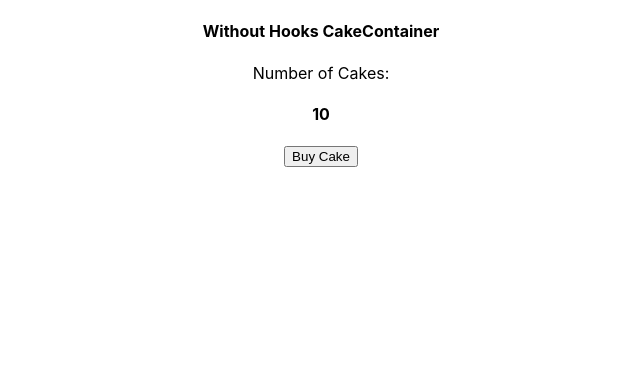
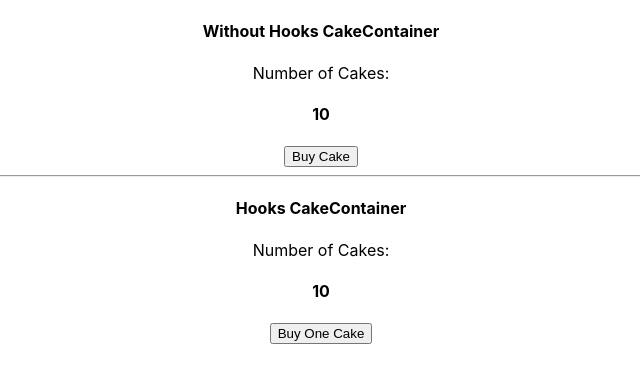
Before and after one commit to AmanKamani/react-topics, a React (Create React App) app: page / in a window 1280 px wide. Shown: the top 382 px of the page, without its empty margins (319-959 px from the left). Built offline with nearby package versions, Linux system fonts and the light colour scheme.

Commit message:
ReactRedux With Hooks:
- Created HooksCakeContainer component.
- To consume the state we have to use the useSelectorHook
- To get the dispatch reference, we have to use the useDispatch.

```diff
--- a/src/App.tsx
+++ b/src/App.tsx
@@ -10,7 +10,8 @@ const App: React.FC<{}> = () => {
     <div className="App">
       <Provider store={store}>
         <CakeContainer />
-
+        <hr />
+        <HooksCakeContainer />
       </Provider>
     </div>
   );
--- /dev/null
+++ b/src/components/HooksCakeContainer.tsx
@@ -0,0 +1,17 @@
+import React from 'react';
+import { useDispatch, useSelector } from 'react-redux';
+import { buyCake } from '../redux/cake/CakeActions';
+import AppState from '../redux/state';
+
+const HooksCakeContainer = () => {
+
+    const numOfCakes = useSelector<AppState, number>((state) => state.cake.numOfCakes);
+    const dispatch = useDispatch();
+    return (<>
+        <h4>Hooks CakeContainer</h4>
+        <p>Number of Cakes: </p> <h4>{numOfCakes}</h4>
+        <button onClick={() => dispatch(buyCake())}>Buy One Cake</button>
+    </>)
+}
+
+export default HooksCakeContainer
```
Also changed, not shown: 1 other file (tests, documents, lock files or other folders).
